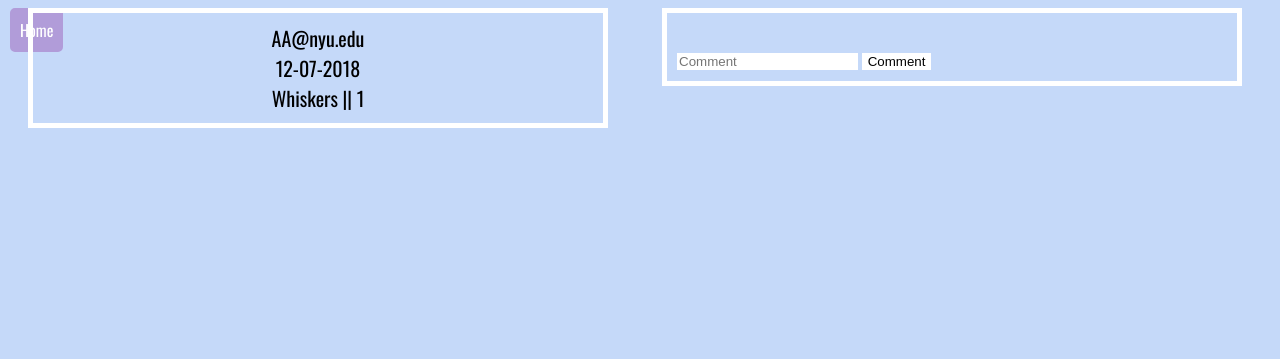
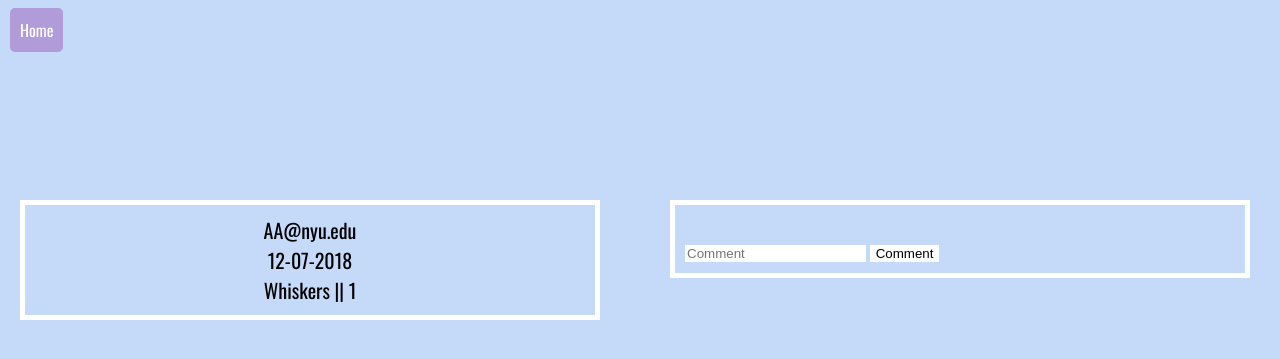
Before and after one commit to al4991/DatabaseProject, a Flask app: page /comments/1 in a window 1280 px wide. Shown: the top 359 px of the page. Run offline with Flask 2, Linux system fonts and the light colour scheme; the visitor is signed in with stand-in values (Sample User, id 1); data comes from the database, SQL or seed files in the repository; data that the repository does not hold is empty.

Commit message:
Fixing comments

```diff
--- a/static/css/comments.css
+++ b/static/css/comments.css
@@ -19,11 +19,7 @@ a#Home:hover {
     background: white;
     border: 10px solid white;
 }
-div#container{
-    position:relative;
-    /*top:20px;*/
-    width:100%;
-}
+
 div#post {
     position: absolute;
     width:550px;
@@ -32,7 +28,7 @@ div#post {
     border:5px solid white;
     left:20px;
     text-align:center;
-    top:0;
+    top:25%;
 }
 div#allComments {
     position:absolute;
@@ -40,7 +36,7 @@ div#allComments {
     right:30px;
     padding:10px;
     border:5px solid white;
-    top:0;
+    top:25%;
 }
 div#newComment {
     margin-bottom:8px;
--- a/templates/comments.html
+++ b/templates/comments.html
@@ -8,7 +8,8 @@
 </head>
 <body>
     <a href="{{ url_for('index') }}" id="Home">Home</a>
-    <div id="container">
+
+    <div class="container">
         <div id="post">
 
             <div> {{ post.email_post }} </div>
@@ -42,7 +43,7 @@
                 <input type="text" name="content" placeholder="Comment" required/>
                 <input type="submit" value="Comment">
             </form>
-    </div>
+        </div>
     </div>
 </body>
 </html>
```
